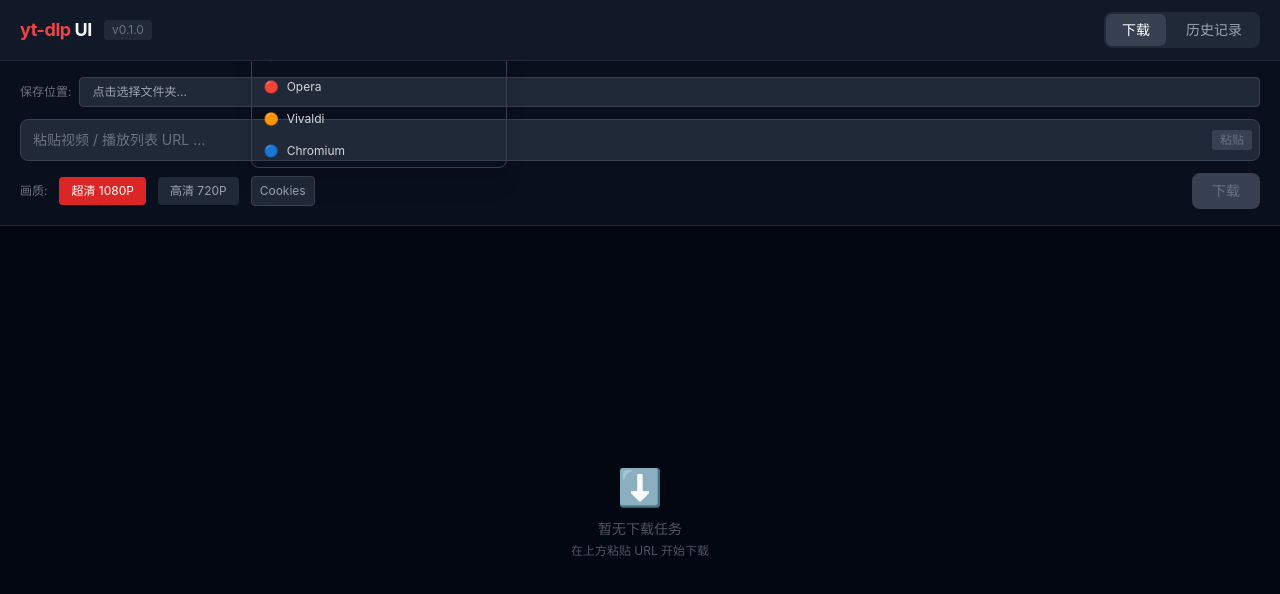
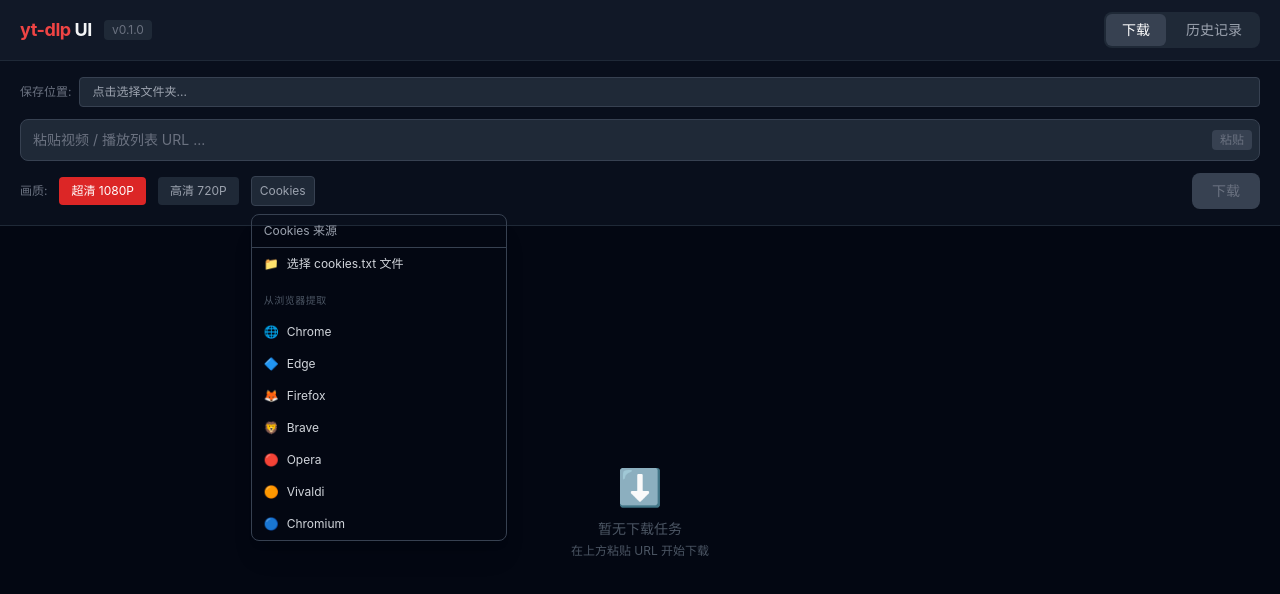
Before and after one commit to jackzhuo2019/yt-dlp-ui, a React (Vite) app: page / in a window 1280 px wide. Both pictures are taken after a click on the button "Cookies". Shown: the top 594 px of the page. Built offline with nearby package versions, Linux system fonts and the light colour scheme.

Commit message:
fix: improve cookies extraction error message and add browser-close hint

```diff
--- a/src/components/CookiesModal.tsx
+++ b/src/components/CookiesModal.tsx
@@ -80,7 +80,7 @@
       </button>
 
       {isOpen && (
-        <div className="absolute bottom-full left-0 mb-2 w-64 bg-gray-850 border border-gray-700 rounded-lg shadow-xl z-50 overflow-hidden">
+        <div className="absolute top-full left-0 mt-2 w-64 bg-gray-850 border border-gray-700 rounded-lg shadow-xl z-50 overflow-hidden">
           {/* 头部 */}
           <div className="px-3 py-2 border-b border-gray-700 flex items-center justify-between">
             <span className="text-xs text-gray-400">Cookies 来源</span>
```
